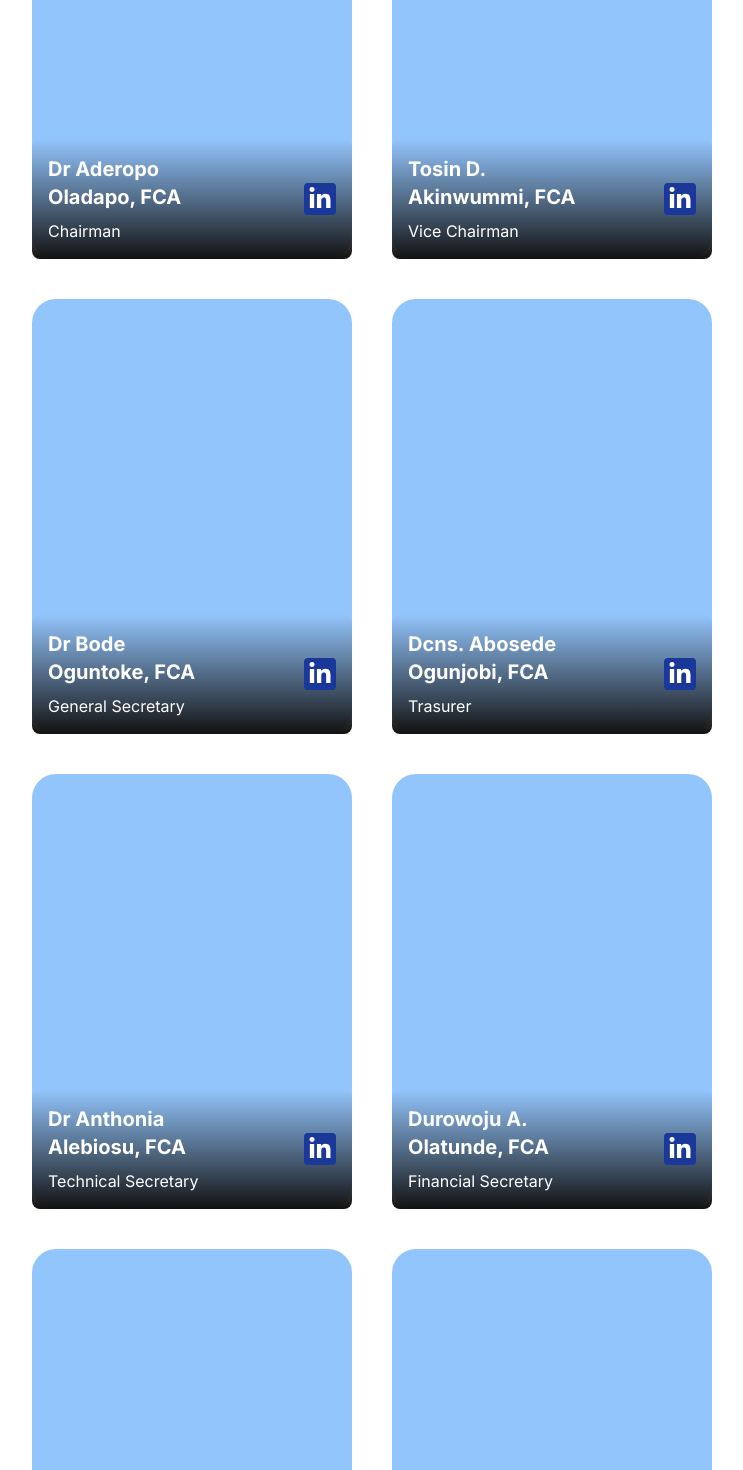
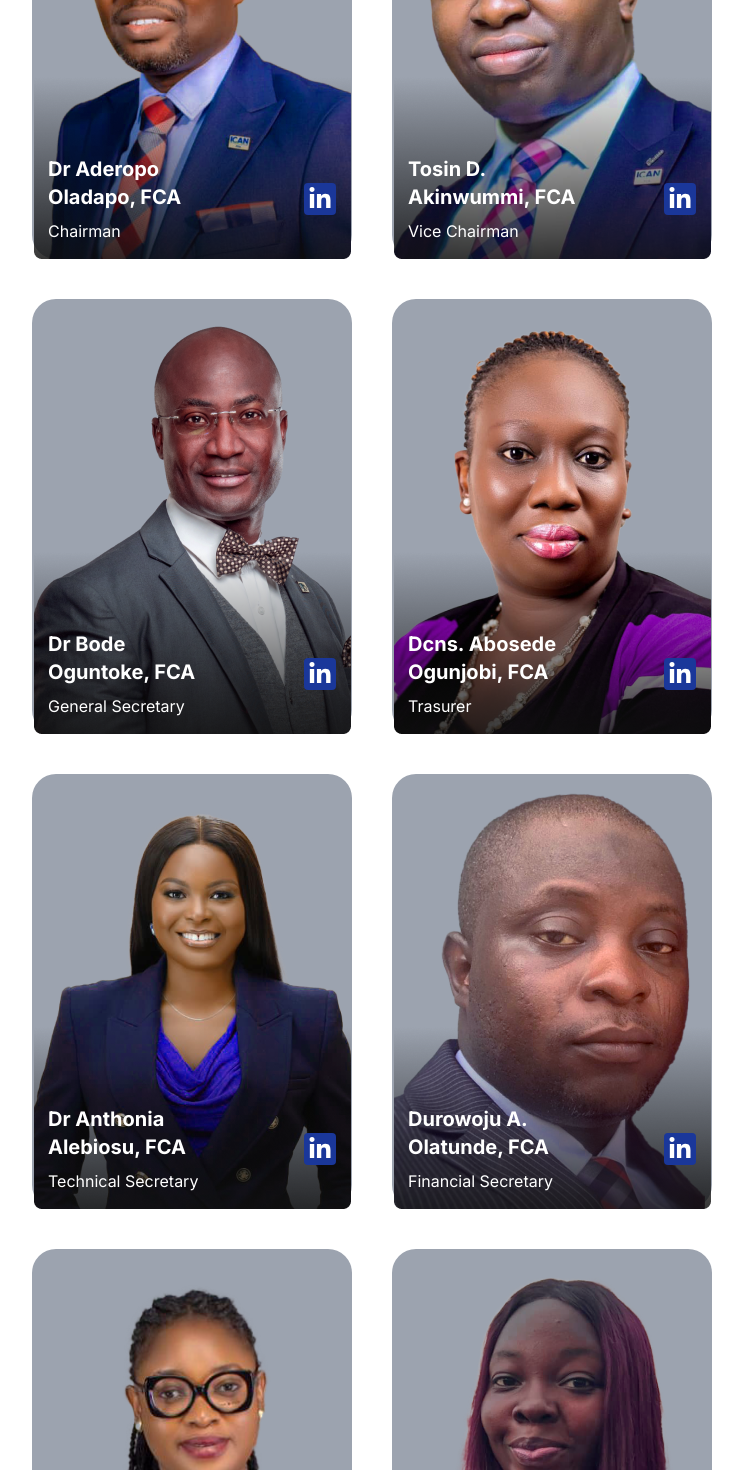
Before and after one commit to Edema-wxd/ican-frontend, a Next.js app: page /about-us/our-excos in a window 1280 px wide. Shown: the part 1020-2490 px from the top of the page, without its empty margins (128-871 px from the left). Built offline with nearby package versions, Linux system fonts and the light colour scheme; a web font is replaced by a local one.

Commit message:
Finished exco page

```diff
--- a/src/app/(home)/about-us/our-excos/page.tsx
+++ b/src/app/(home)/about-us/our-excos/page.tsx
@@ -25,29 +25,75 @@ function Ourteam() {
           </p>
         </div>
         <div className="w-full flex items-center flex-col sm:flex-row gap-10 flex-wrap">
-          <Exco name="Dr Aderopo Oladapo, FCA" role="Chairman" />
-          <Exco name="Tosin D. Akinwummi, FCA" role="Vice Chairman" />
-          <Exco name="Dr Bode Oguntoke, FCA" role="General Secretary " />
-          <Exco name="Dcns. Abosede Ogunjobi, FCA" role="Trasurer " />
-          <Exco name="Dr Anthonia Alebiosu, FCA" role="Technical Secretary " />
-          <Exco name="Durowoju A. Olatunde, FCA" role="Financial Secretary " />
-          <Exco name="Idiat Omotola Steven, ACA" role="Membership Secretary " />
+          <Exco
+            name="Dr Aderopo Oladapo, FCA"
+            role="Chairman"
+            imgurl="/excos/Exco.png"
+          />
+          <Exco
+            name="Tosin D. Akinwummi, FCA"
+            role="Vice Chairman"
+            imgurl="/excos/Exco-1.png"
+          />
+          <Exco
+            name="Dr Bode Oguntoke, FCA"
+            role="General Secretary "
+            imgurl="/excos/Exco-2.png"
+          />
+          <Exco
+            name="Dcns. Abosede Ogunjobi, FCA"
+            role="Trasurer "
+            imgurl="/excos/Exco-3.png"
+          />
+          <Exco
+            name="Dr Anthonia Alebiosu, FCA"
+            role="Technical Secretary "
+            imgurl="/excos/Exco-4.png"
+          />
+          <Exco
+            name="Durowoju A. Olatunde, FCA"
+            role="Financial Secretary "
+            imgurl="/excos/Exco-5.png"
+          />
+          <Exco
+            name="Idiat Omotola Steven, ACA"
+            role="Membership Secretary "
+            imgurl="/excos/Exco-6.png"
+          />
           <Exco
             name="Temitope Oyeyipo, ACA"
             role="Social and publicity Secretary "
+            imgurl="/excos/Exco-7.png"
           />
-          <Exco name="Ajayi-Owoeye Auooluwa, ACA" role="General Secretary " />
+          <Exco
+            name="Ajayi-Owoeye Auooluwa, ACA"
+            role="General Secretary "
+            imgurl="/excos/Exco-8.png"
+          />
           <Exco
             name="Aliu Kamiyo, ACA"
             role="Chairman, Community Relations Committee "
+            imgurl="/excos/Exco-9.png"
           />
           <Exco
             name="Goodnedd Opaleye, ACA"
             role="Chairman, Publications Commitee"
+            imgurl="/excos/Exco-10.png"
           />
           <Exco
             name="Sunkanmi Sesan Ogungbaiye, ACA"
             role="General Secretary "
+            imgurl="/excos/Exco-11.png"
+          />
+          <Exco
+            name="Temilola Bolaji Olatoye, ACA"
+            role="SWAN Coordinator "
+            imgurl="/excos/Exco-12.png"
+          />
+          <Exco
+            name="Ejekukor Gloria Omonigho, ACA"
+            role="Chairman, Events and Conference Committee"
+            imgurl="/excos/Exco-13.png"
           />
         </div>
       </div>
--- a/src/components/genui/Exco.jsx
+++ b/src/components/genui/Exco.jsx
@@ -1,12 +1,20 @@
 import React from "react";
+import Image from "next/image";
 import { FaLinkedinIn } from "react-icons/fa6";
 
-function Exco({ name, role }) {
+function Exco({ name, role, imgurl = "/excos/Exco.png" }) {
   // Exco image and Info card
   return (
-    <div className="w-80 h-[435px] bg-blue-300 rounded-3xl flex-col justify-center items-center inline-flex">
-      <div className="w-80 h-full relative rounded-lg flex-col justify-end items-end flex">
-        <div className="justify-between px-4 py-4 w-full items-center flex flex-row bg-gradient-to-b from-transparent to-[#121212] rounded-lg">
+    <div className=" relative w-80 h-[435px] bg-gray-400 rounded-3xl flex-col justify-center items-center inline-flex">
+      <Image
+        src={imgurl}
+        width={317}
+        height={435}
+        alt={name}
+        className=" h-full w-fit"
+      />
+
+      <div className="justify-between absolute z-10 bottom-0  px-4 py-4 w-full items-center flex flex-row  rounded-lg">
         <div className="w-44 flex-col justify-start  items-start gap-2 inline-flex">
           <h5 className="self-stretch text-white text-xl font-bold  ">
             {name}
@@ -18,7 +26,6 @@ function Exco({ name, role }) {
         </div>
       </div>
     </div>
-    </div>
   );
 }
 
```
Lines whose indentation alone changed are shown as unchanged.
